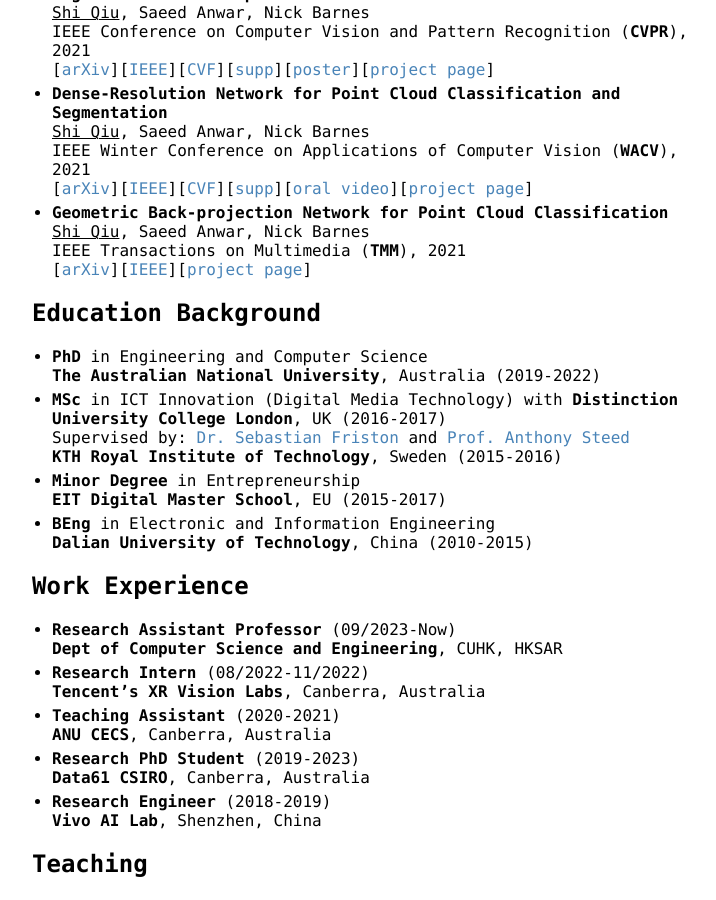
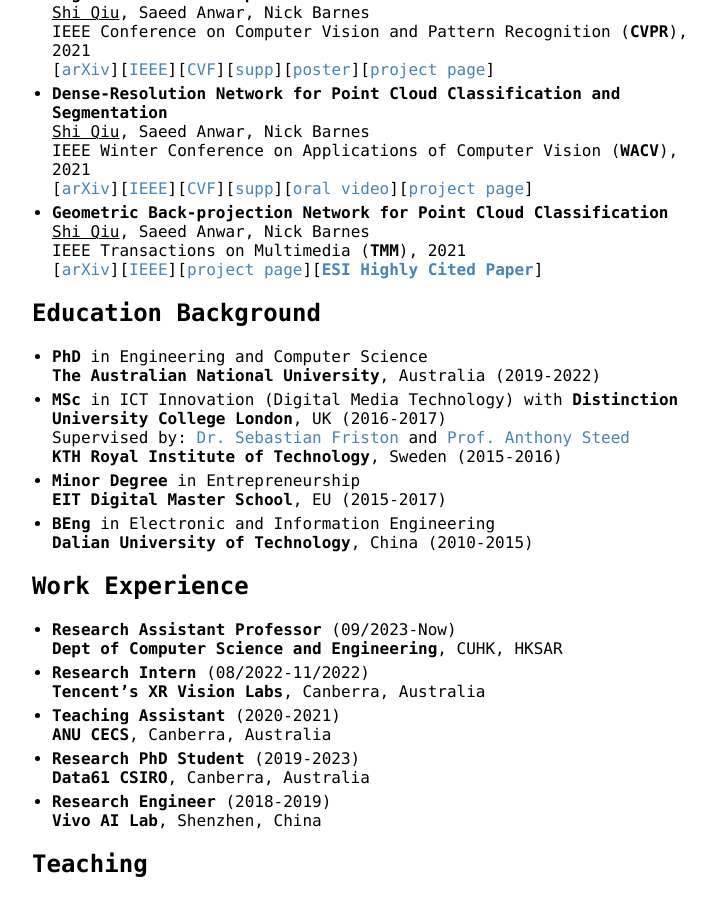
Before and after one commit to ShiQiu0419/ShiQiu0419.github.io, a Jekyll site: the page built from index.md, in a window 1280 px wide and 900 px high, scrolled down 1803 px. Shown: the whole window, without its empty margins (258-974 px from the left). Built offline with Jekyll 4.4.1, drawn with Linux system fonts in a browser that asks for light colours; our own code applies the rules of GitHub Pages for plain Markdown files; some of the changed lines change nothing that is shown.

Commit message:
Update index.md

```diff
--- a/index.md
+++ b/index.md
@@ -74,7 +74,7 @@
 * **Geometric Back-projection Network for Point Cloud Classification**
 <ins>Shi Qiu</ins>, Saeed Anwar, Nick Barnes
 IEEE Transactions on Multimedia (**TMM**), 2021
-[[arXiv](https://arxiv.org/abs/1911.12885)][[IEEE](https://ieeexplore.ieee.org/document/9410405)][[project page](https://github.com/ShiQiu0419/GFNet)]
+[[arXiv](https://arxiv.org/abs/1911.12885)][[IEEE](https://ieeexplore.ieee.org/document/9410405)][[project page](https://github.com/ShiQiu0419/GFNet)][[**ESI Highly Cited Paper**](https://www.webofscience.com/wos/woscc/full-record/WOS:000778959200013)]
 
 ## Education Background
 * **PhD** in Engineering and Computer Science
```
